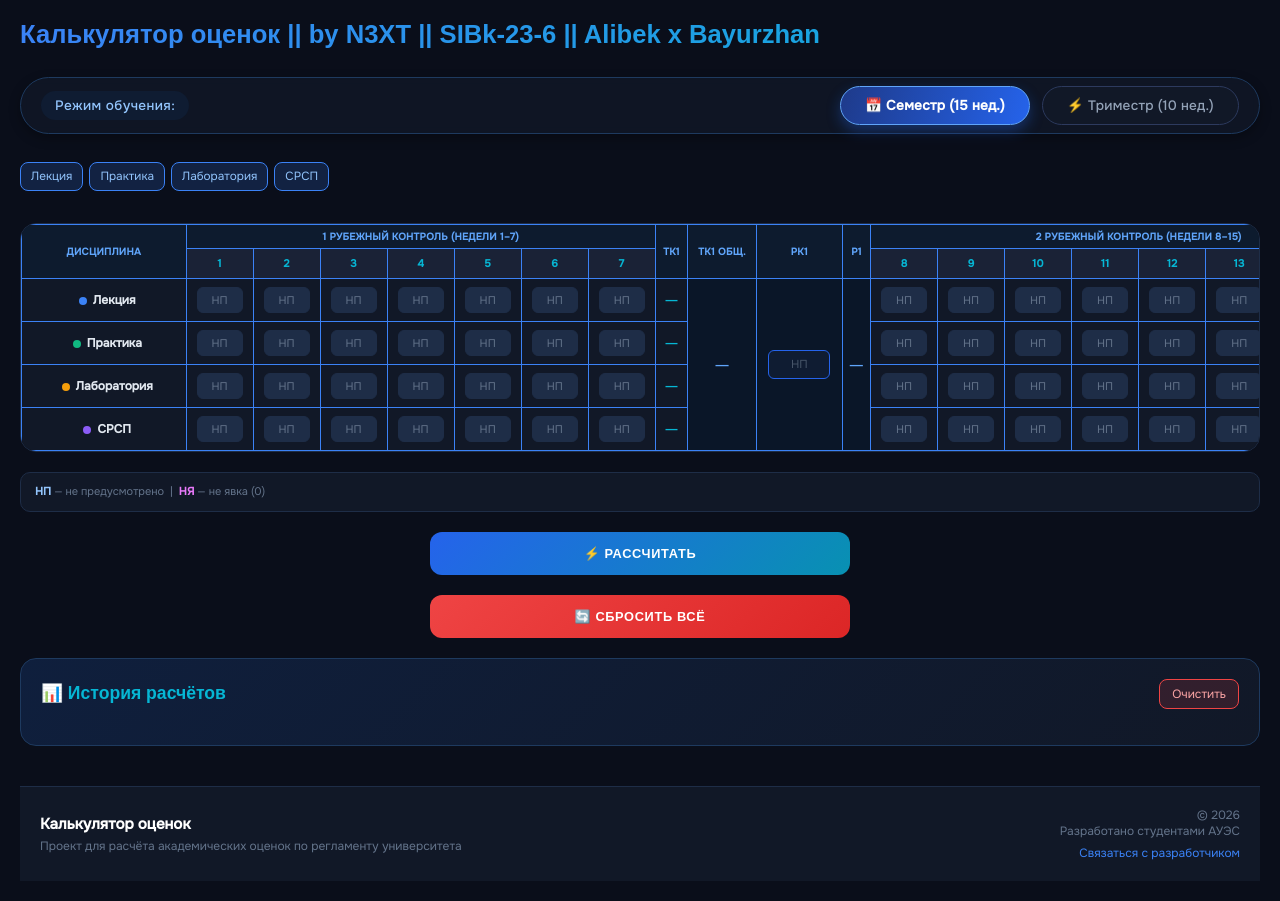
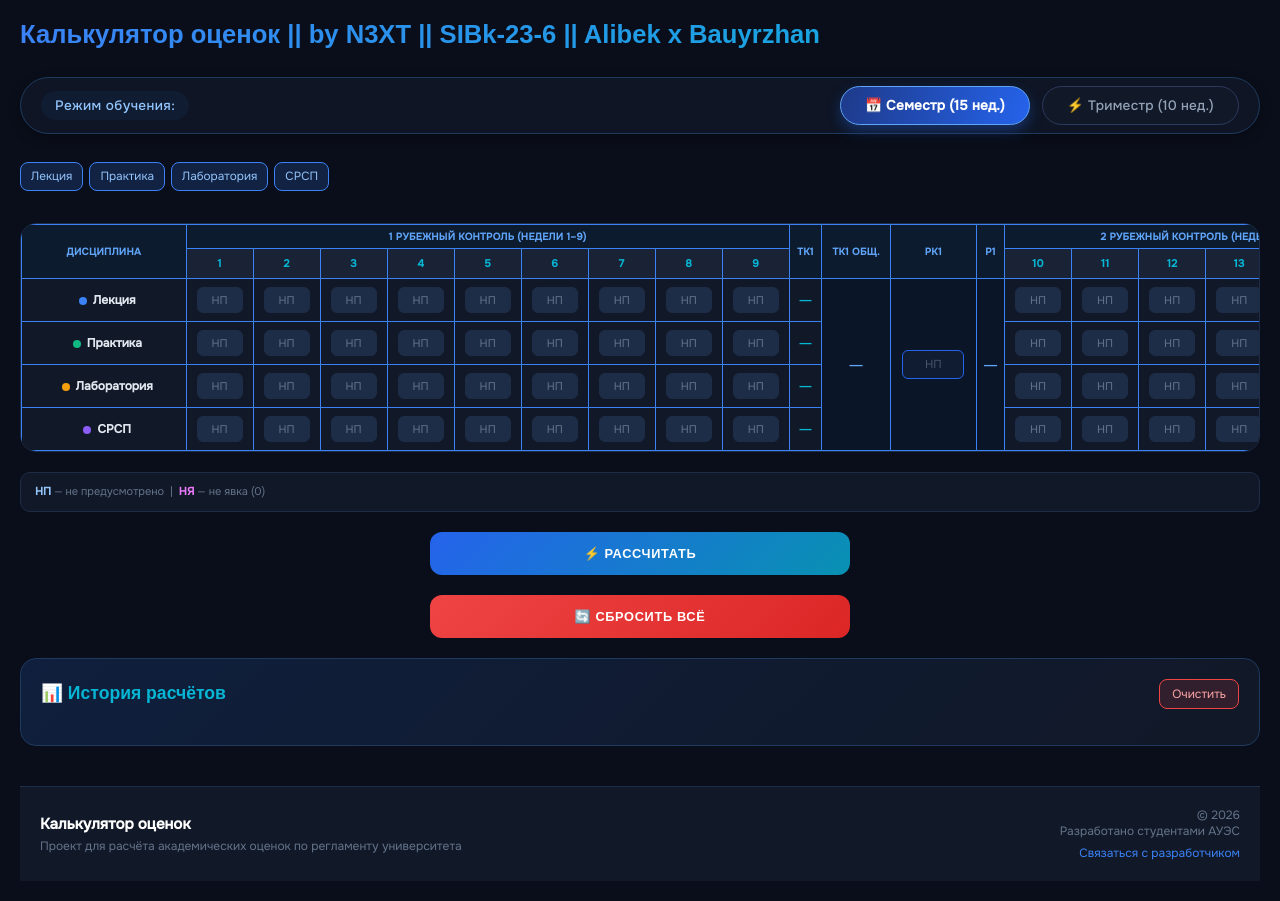
Before and after one commit to baukakzs/calc, a plain HTML site: page index.html in a window 1280 px wide. Drawn offline with Linux system fonts and the light colour scheme; a web font is replaced by a local one.

Commit message:
Update_semestr_week-9-15

```diff
--- a/index.html
+++ b/index.html
@@ -16,7 +16,7 @@
 
   <div style="max-width:1600px;margin:0 auto;">
     <div class="header">
-      <h1>Калькулятор оценок || by N3XT || SIBk-23-6 || Alibek x Bayurzhan</h1>
+      <h1>Калькулятор оценок || by N3XT || SIBk-23-6 || Alibek x Bauyrzhan</h1>
     </div>
 
     <!-- Mode switcher -->
@@ -86,7 +86,7 @@
     </div>
   </div>
 
-  <script src="./script.js?v=3"></script>
+  <script src="./script.js?v=4"></script>
 </body>
 <footer class="footer">
   <div class="footer-container">
@@ -99,7 +99,7 @@
     <div class="footer-right">
       <div>© 2026</div>
       <div>Разработано студентами АУЭС</div>
-      <a href="https://t.me/B0nes_00" target="_blank" rel="noopener noreferrer" class="footer-link">
+      <a href="https://t.me/whoisenbq" target="_blank" rel="noopener noreferrer" class="footer-link">
         Связаться с разработчиком
       </a>
     </div>
--- a/script.js
+++ b/script.js
@@ -1,4 +1,4 @@
-// ===== РЕЖИМ: семестр (15 нед, РК на 7 и 15) или триместр (10 нед, РК на 5 и 10) =====
+// ===== РЕЖИМ: семестр (15 нед, РК на 9 и 15) или триместр (10 нед, РК на 5 и 10) =====
 let currentMode = 'semester'; // 'semester' | 'trimester'
 
 function getModeConfig() {
@@ -13,10 +13,10 @@ function getModeConfig() {
   }
   return {
     totalWeeks: 15,
-    half1End: 7,    // weeks 1-7 → TK1
-    half2Start: 8,  // weeks 8-15 → TK2
-    label1: '1 рубежный контроль (недели 1–7)',
-    label2: '2 рубежный контроль (недели 8–15)',
+    half1End: 9,    // weeks 1-9 → TK1
+    half2Start: 10, // weeks 10-15 → TK2
+    label1: '1 рубежный контроль (недели 1–9)',
+    label2: '2 рубежный контроль (недели 10–15)',
   };
 }
 
```
Also changed, not shown: 1 other file.
